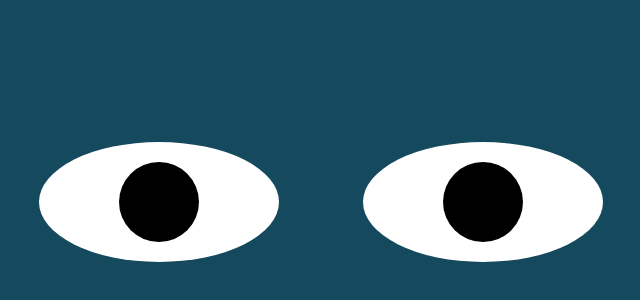
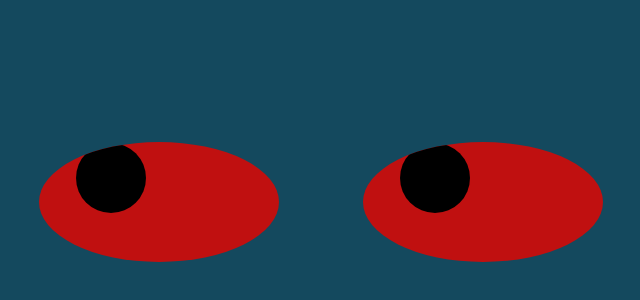
Before and after one commit to dice4207/Eye-excercise, a plain HTML site: page indes.html in a window 1280 px wide. Shown: the part 196-496 px from the top of the page, without its empty margins (1-641 px from the left). Drawn offline with Linux system fonts and the light colour scheme.

Commit message:
Add files via upload

```diff
--- a/eyes.css
+++ b/eyes.css
@@ -14,7 +14,7 @@ body {
 .eye {
   width: 240px;
   height: 120px;
-  background: #fff;
+  background: #c01010;
   display: inline-block;
   margin: 40px;
   border-radius: 50%;
@@ -22,12 +22,12 @@ body {
   overflow: hidden;
 }
 .ball {
-  width: 80px;
-  height: 80px;
-  background: #000;
+  width: 70px;
+  height: 70px;
+  background: #000000;
   position: absolute;
-  top: 50%;
-  left: 50%;
+  top: 30%;
+  left: 30%;
   transform: translate(-50%, -50%);
   border-radius: 50%;
 }
```
